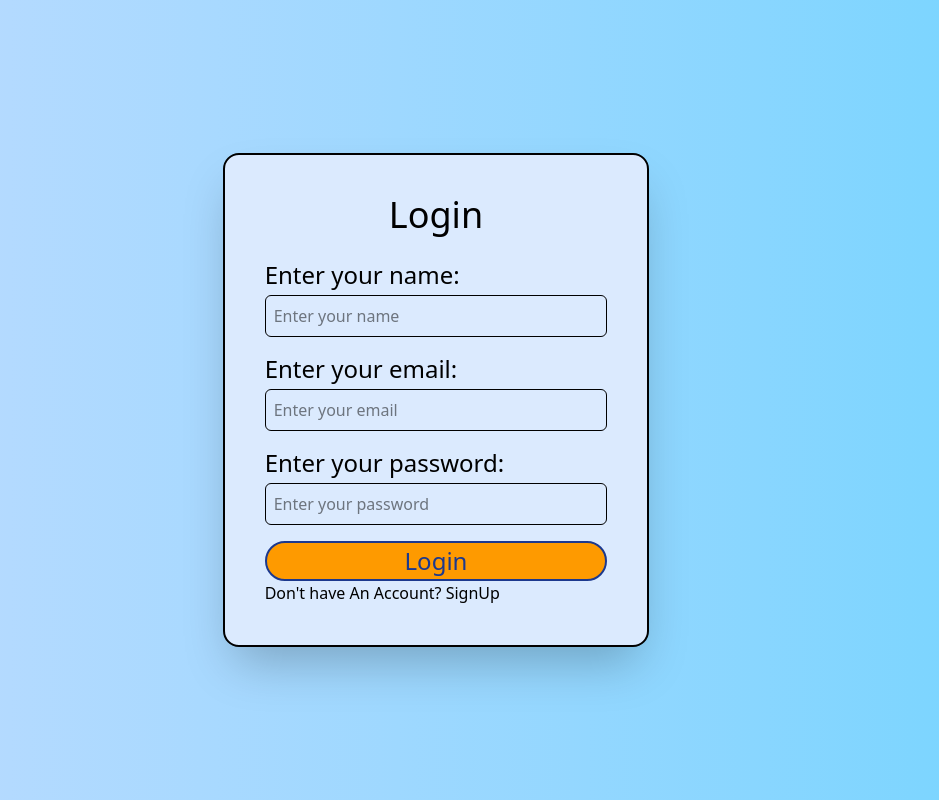
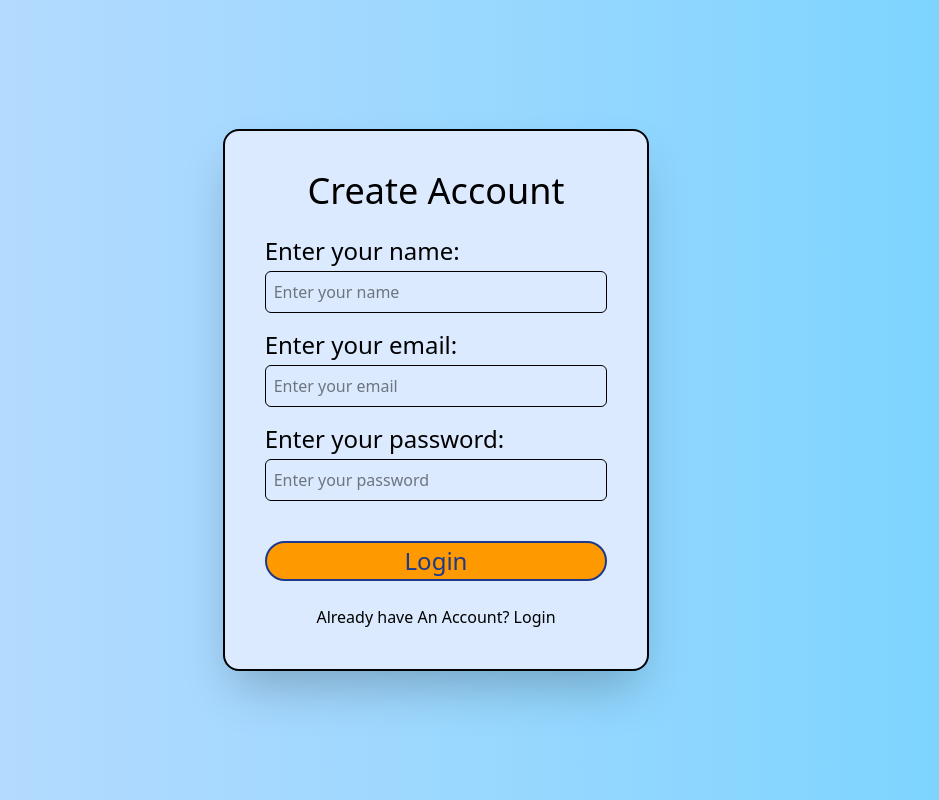
Before and after one commit to Dhruvbindal288/Skill-Sync, a React (Vite) app in the folder frontend/: page / in a window 1280 px wide. Shown: the whole page, without its empty margins (204-1143 px from the left). Built offline with nearby package versions, Linux system fonts and the light colour scheme.

Commit message:
Made some changes in design

```diff
--- a/frontend/src/pages/SignUp.jsx
+++ b/frontend/src/pages/SignUp.jsx
@@ -7,7 +7,7 @@ function SignUp() {
 
 ">
       <form className="form lg:w-1/3">
-        <h1 className="heading">Login</h1> <br />
+        <h1 className="heading">Create Account</h1> <br />
         <label className="label" htmlFor="name">Enter your name:</label>
         <br />
         <input
@@ -34,9 +34,9 @@ function SignUp() {
           id="password"
           placeholder="Enter your password"
         />
-        <br />
-        <button className="form-button">Login</button> <br />
-        <p>Don't have An Account? SignUp</p>
+        <br /><br />
+        <button className="form-button">Login</button> <br /> <br />
+        <p className="form-p">Already have An Account? Login</p>
       </form>
     </div>
   );
--- a/frontend/src/styles/formDesign.css
+++ b/frontend/src/styles/formDesign.css
@@ -18,3 +18,5 @@
 .heading{@apply
 text-4xl text-center
 }
+
+.form-p{@apply text-center}
```
